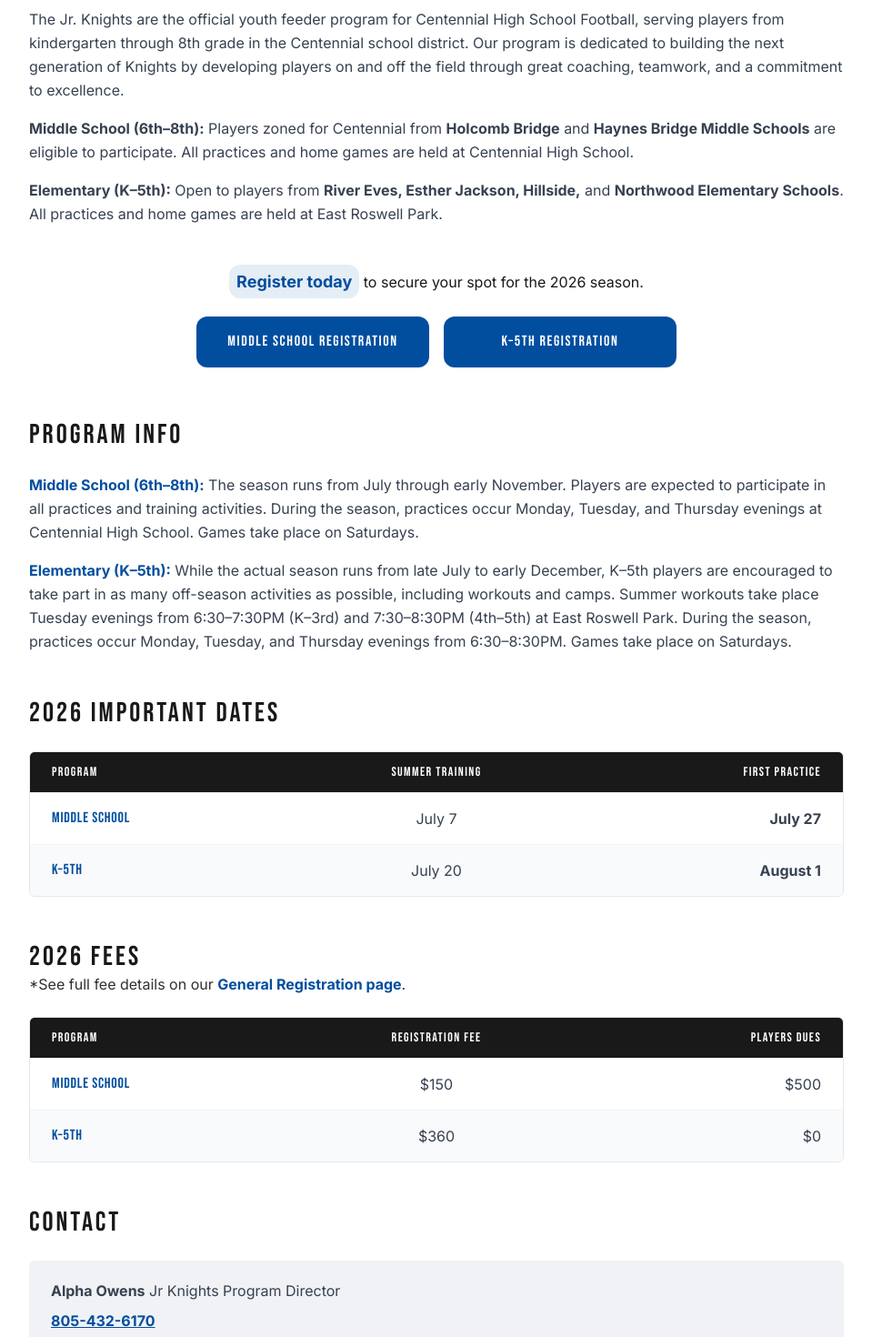
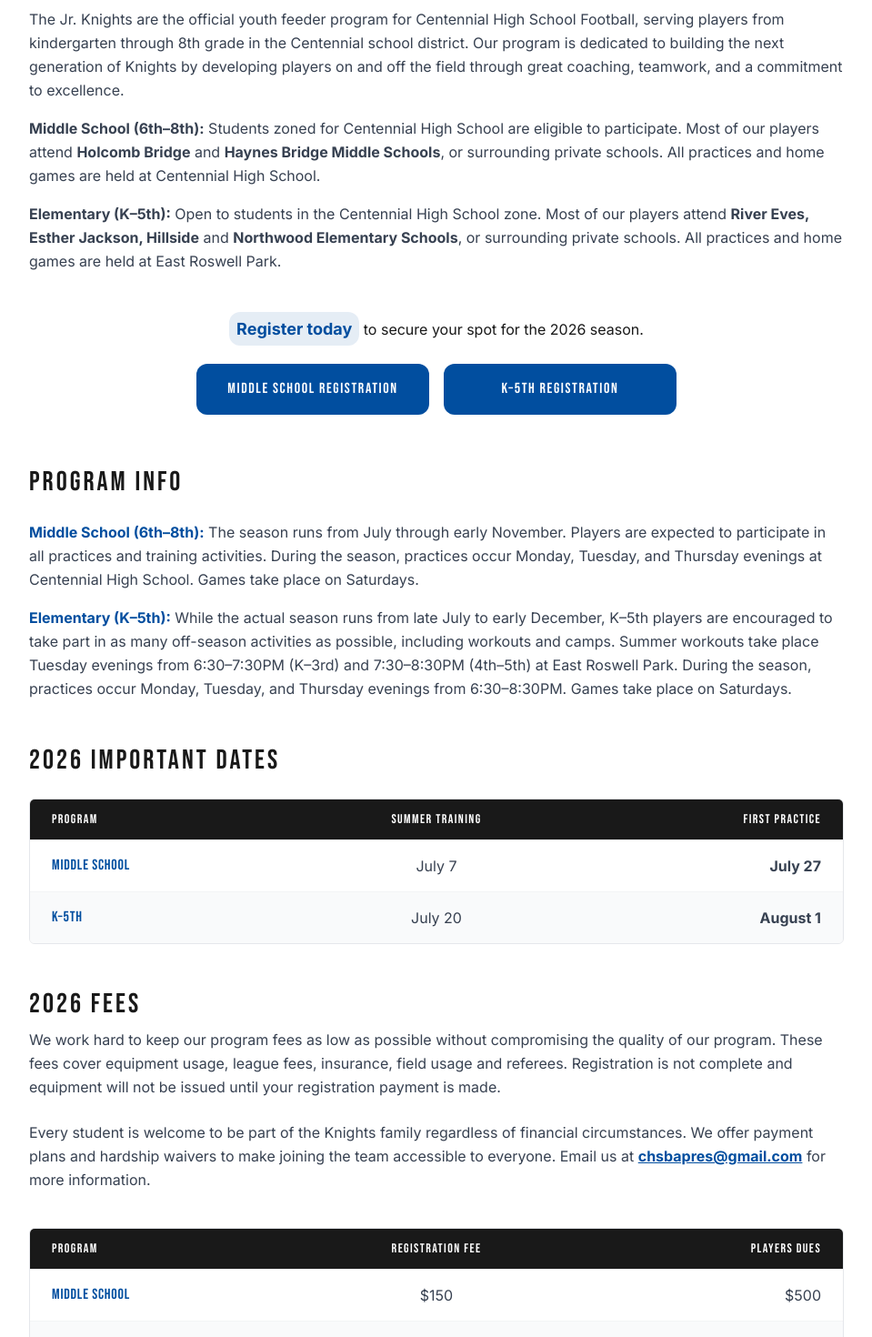
Before and after one commit to orbonnie/jr-knights, a Next.js app: page /info in a window 1280 px wide. Shown: the part 200-1670 px from the top of the page at 91% size, without its empty margins (160-1119 px from the left). Built offline with nearby package versions, Linux system fonts and the light colour scheme.

Commit message:
Update parent page

```diff
--- a/src/app/info/page.tsx
+++ b/src/app/info/page.tsx
@@ -53,21 +53,24 @@
             excellence.
           </p>
           <p className="text-gray-700 leading-relaxed">
-            <span className="font-bold">Middle School (6th–8th):</span> Players
-            zoned for Centennial from{" "}
+            <span className="font-bold">Middle School (6th–8th):</span> Students
+            zoned for Centennial High School are eligible to participate. Most
+            of our players attend{" "}
             <span className="font-bold">Holcomb Bridge</span> and{" "}
-            <span className="font-bold">Haynes Bridge Middle Schools</span> are
-            eligible to participate. All practices and home games are held at
-            Centennial High School.
+            <span className="font-bold">Haynes Bridge Middle Schools</span>, or
+            surrounding private schools. All practices and home games are held
+            at Centennial High School.
           </p>
           <p className="text-gray-700 leading-relaxed">
             <span className="font-bold">Elementary (K–5th):</span> Open to
-            players from{" "}
+            students in the Centennial High School zone. Most of our players
+            attend{" "}
             <span className="font-bold">
-              River Eves, Esther Jackson, Hillside,
+              River Eves, Esther Jackson, Hillside
             </span>{" "}
-            and <span className="font-bold">Northwood Elementary Schools</span>.
-            All practices and home games are held at East Roswell Park.
+            and <span className="font-bold">Northwood Elementary Schools</span>,{" "}
+            or surrounding private schools. All practices and home games are
+            held at East Roswell Park.
           </p>
         </div>
 
@@ -148,18 +151,28 @@
 
         {/* Fees */}
         <div className="mb-12">
-          <h2 className="font-display text-black-500 text-3xl tracking-widest">
+          <h2 className="font-display text-black-500 text-3xl tracking-widest mb-2">
             2026 FEES
           </h2>
-          <p className="text-black-500/90 mb-6">
-            *See full fee details on our{" "}
+          <p className="text-gray-700 leading-relaxed">
+            We work hard to keep our program fees as low as possible without
+            compromising the quality of our program. These fees cover equipment
+            usage, league fees, insurance, field usage and referees.
+            Registration is not complete and equipment will not be issued until
+            your registration payment is made.{" "}
+          </p>
+          <br />
+          <p className="text-gray-700 mb-10 leading-relaxed">
+            Every student is welcome to be part of the Knights family regardless
+            of financial circumstances. We offer payment plans and hardship
+            waivers to make joining the team accessible to everyone. Email us at{" "}
             <a
-              href="/registration"
-              className="text-royal-600 font-bold hover:text-royal-500"
+              href="mailto:chsbapres@gmail.com"
+              className="text-royal-600 font-bold underline hover:text-royal-500"
             >
-              General Registration page
-            </a>
-            .
+              chsbapres@gmail.com
+            </a>{" "}
+            for more information.
           </p>
           <div className="rounded-md overflow-hidden border border-gray-200">
             <div className="grid grid-cols-3 bg-black-500 px-6 py-3 font-display text-sm tracking-widest uppercase text-white">
--- a/src/app/page.tsx
+++ b/src/app/page.tsx
@@ -107,7 +107,7 @@
           </p>
 
           {/* Quick links */}
-          <div className="grid grid-cols-1 sm:grid-cols-3 gap-4 max-w-xs sm:max-w-xl lg:max-w-2xl mx-auto">
+          {/* <div className="grid grid-cols-1 sm:grid-cols-3 gap-4 max-w-xs sm:max-w-xl lg:max-w-2xl mx-auto">
             {quickLinks.map((link) => (
               <Link
                 key={link.label}
@@ -122,7 +122,7 @@
                 </p>
               </Link>
             ))}
-          </div>
+          </div> */}
         </div>
 
         {/* Scroll indicator */}
--- a/src/app/parents/page.tsx
+++ b/src/app/parents/page.tsx
@@ -24,7 +24,7 @@
       <div className="px-6 mb-16">
         <div className="max-w-4xl mx-auto">
           <p className="font-display text-royal-600 text-xl tracking-[0.4em]">
-            CENTENNIAL KNIGHTS
+            CENTENNIAL JR KNIGHTS
           </p>
           <h1 className="font-display text-black-500 text-7xl tracking-widest leading-none">
             PARENT
@@ -118,17 +118,13 @@
             <p className="text-white/90 leading-relaxed">
               Our program is committed to developing young men who pursue
               excellence in the classroom with the same effort and discipline
-              they bring to the field. Academic success is not just a
-              requirement for participation, it is a foundational part of who we
-              are.
+              they bring to the field. Academic success is a foundational part
+              of who we are.
             </p>
             <p className="text-white/90 leading-relaxed">
               We expect every player to prioritize the "student" role by
               managing time wisely, completing assignments, and communicating
-              with teachers. Student-athletes must meet GHSA academic
-              eligibility requirements and remain on track for graduation.
-              Coaches actively monitor academic progress and work alongside
-              parents and teachers to support every student.
+              with teachers.
             </p>
           </div>
         </div>
@@ -156,17 +152,17 @@
                   "Our primary source of program-wide communication. Sent weekly to all families with essential information, reminders, and updates. Parents are expected to read it carefully each week.",
               },
               {
-                title: "Text & TeamSnap App",
+                title: "TeamSnap App",
                 description:
-                  "Text messages are reserved for urgent communication such as schedule changes or weather updates. TeamSnap serves as a platform for team-specific coordination.",
+                  "TeamSnap serves as a platform for team-specific coordination, including game schedules, RSVPs and group chats.",
               },
               {
                 title: "Website & Social",
                 description: (
                   <>
-                    CentennialKnightsFootball.com is the central hub for all
-                    program information including schedules, registration, and
-                    sponsorship. Follow us on{" "}
+                    JrkFootball.com is the central hub for all program
+                    information including schedules, registration, and
+                    sponsorships. Follow us on{" "}
                     <RegSocialLink
                       label="Facebook"
                       href="https://www.facebook.com/profile.php?id=100057624190756#"
```
Also changed, not shown: src/data/parentPage.ts (+43 -25 lines).
